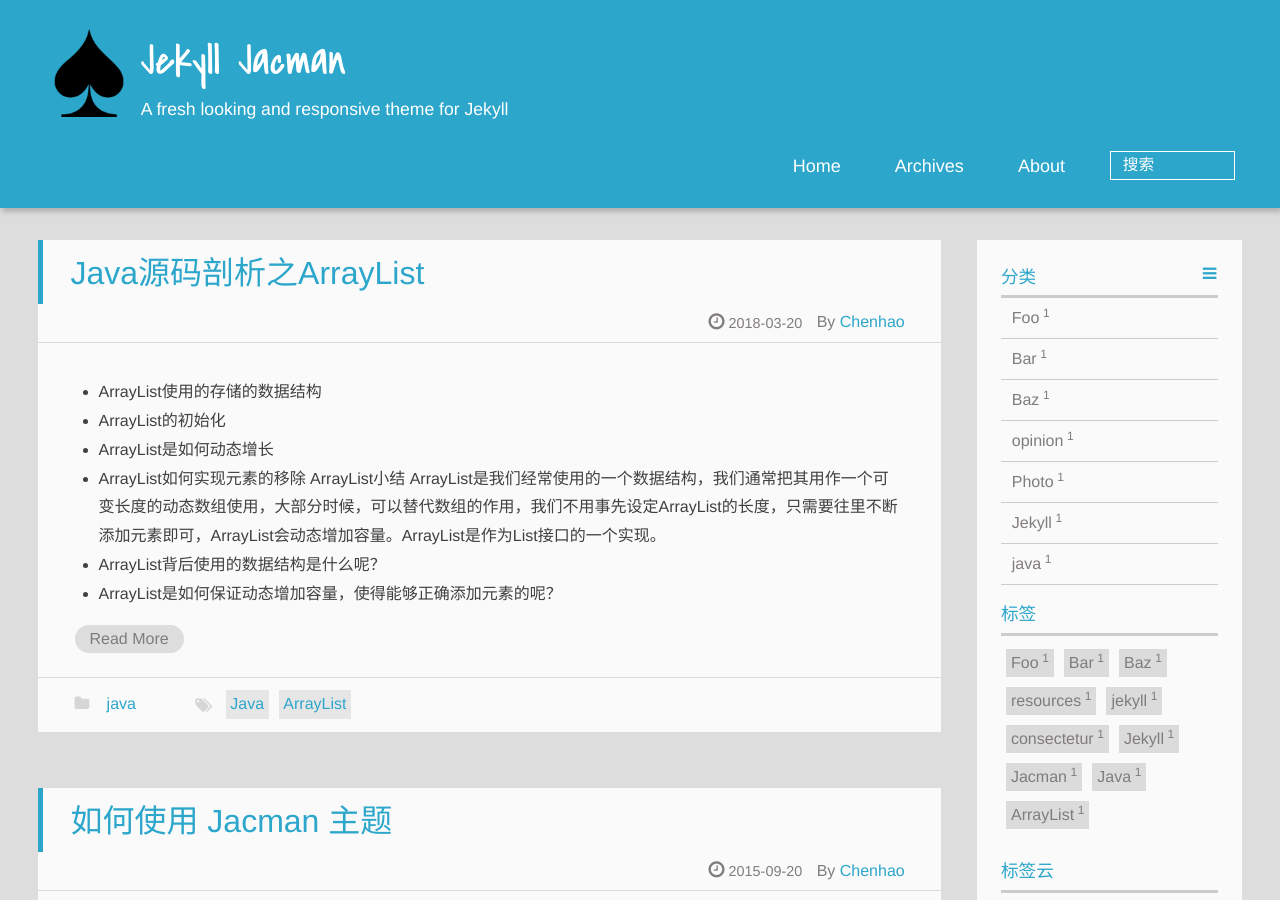
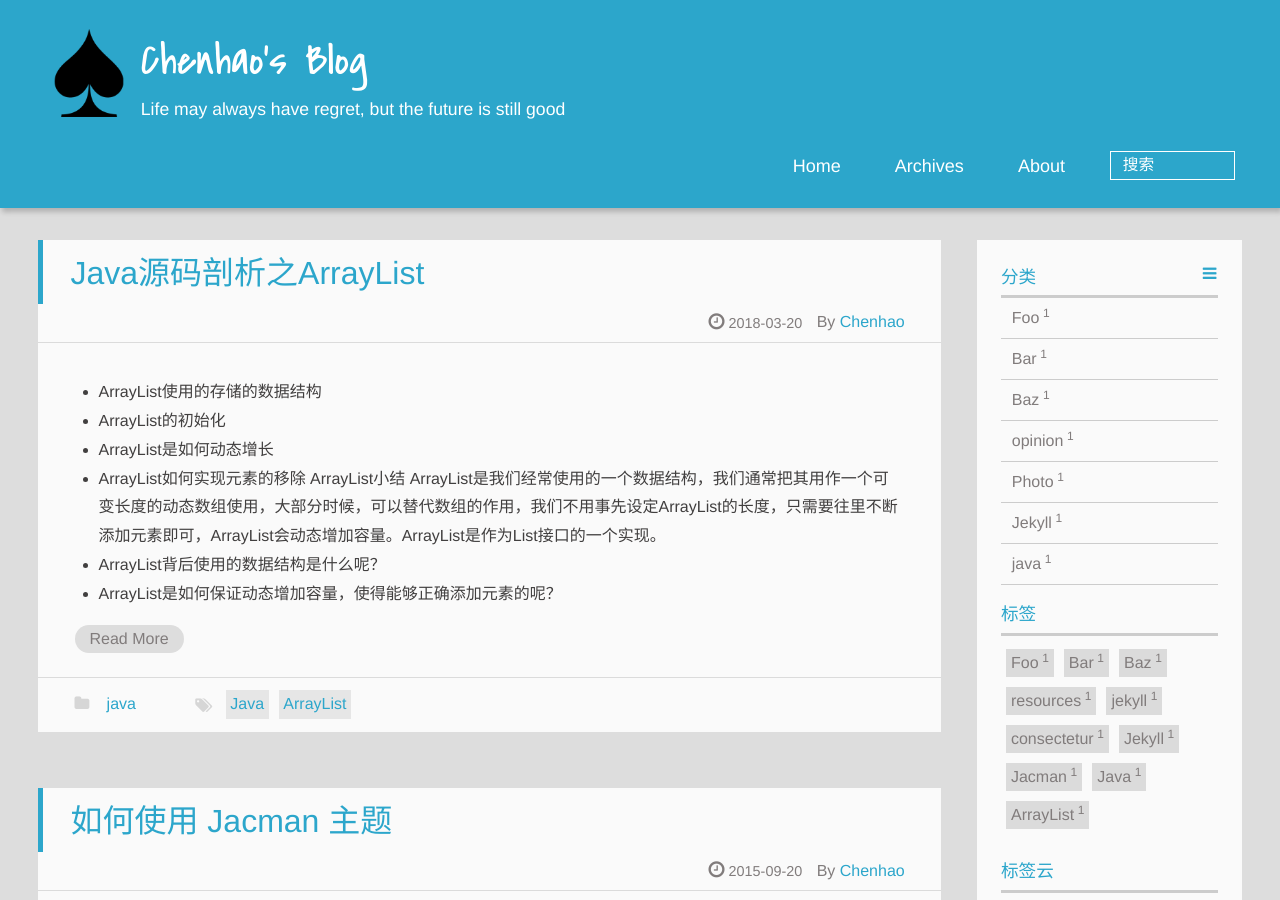
Before and after one commit to mouse3150/mouse3150.github.io, a Jekyll site: the page built from index.html, in a window 1280 px wide and 900 px high. Built offline with Jekyll 4.4.1, drawn with Linux system fonts in a browser that asks for light colours; emoji names are drawn with the system emoji font; formulas are drawn with MathJax 3; a script that is not in the unit is left out; the list of posts is cut into pages by our own code.

Commit message:
modify config

```diff
--- a/_config.yml
+++ b/_config.yml
@@ -28,8 +28,8 @@ defaults:
 paginate: 20
 
 #### Site
-title : Jekyll Jacman
-tagline: A fresh looking and responsive theme for Jekyll
+title : Chenhao's Blog
+tagline: Life may always have regret, but the future is still good
 assets: /assets
 url:
 baseurl:
```
